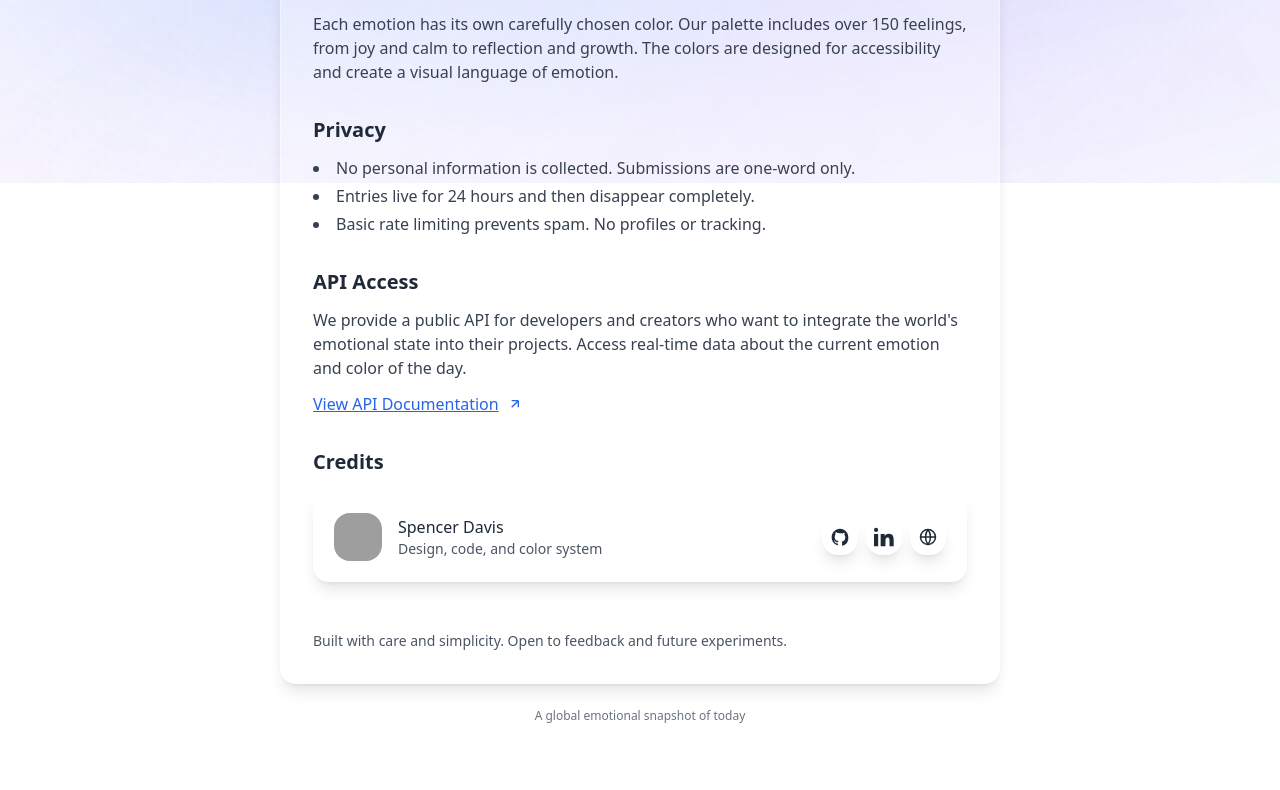
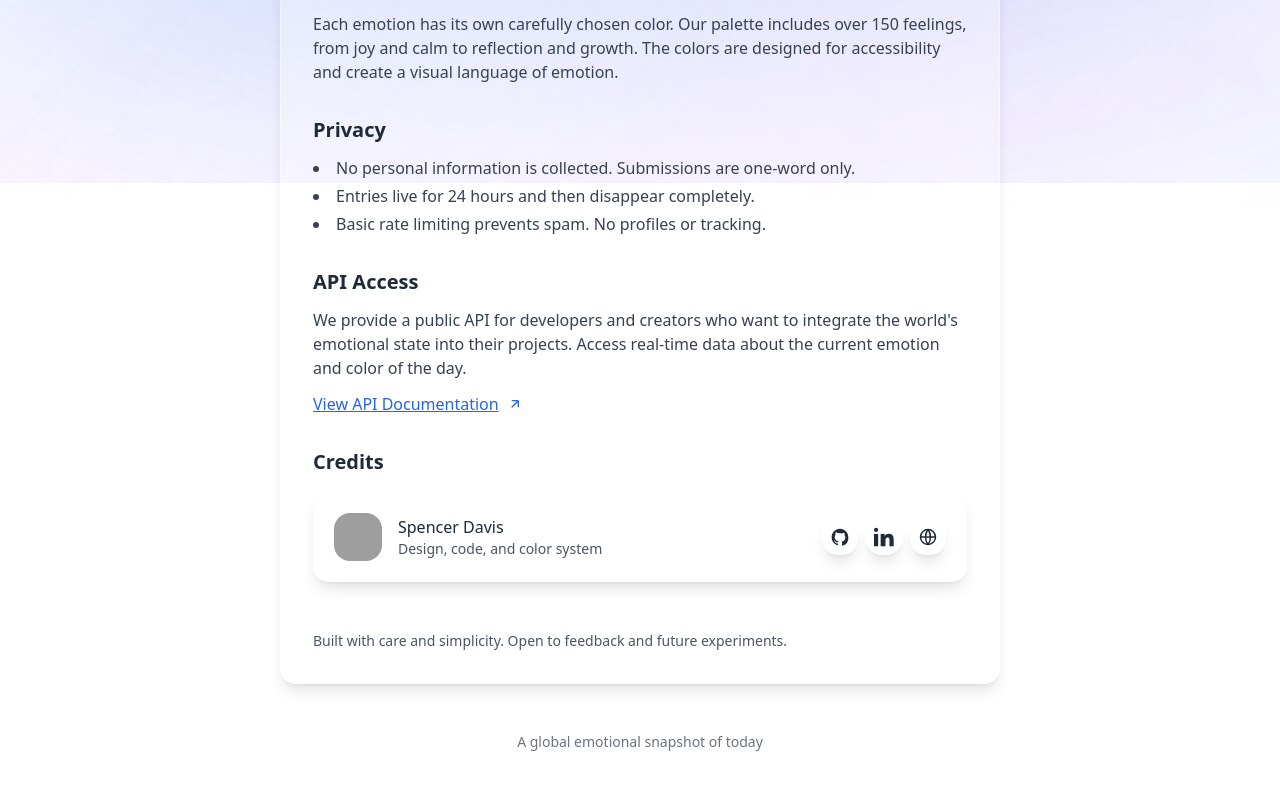
Before and after one commit to spencerdavis226/worldfeel, a React (Vite) app in the folder apps/web/: page /about in a window 1280 px wide. Shown: the part 617-1407 px from the top of the page. Built offline with nearby package versions, Linux system fonts and the light colour scheme; grey boxes are pictures that could not be loaded.

Commit message:
Update AboutPage footer styles for improved readability and spacing
- Increased top padding and changed text size in the footer for better visual hierarchy.
- Enhanced overall layout consistency with recent updates to footer spacing across the application.

```diff
--- a/apps/web/src/features/AboutPage.tsx
+++ b/apps/web/src/features/AboutPage.tsx
@@ -312,8 +312,8 @@ export function AboutPage() {
         </div>
 
         {/* Footer with proper spacing */}
-        <div className="w-full text-center pb-16 sm:pb-20 px-4 pt-4 sm:pt-6">
-          <p className="text-xs text-gray-500">
+        <div className="w-full text-center pb-16 sm:pb-20 px-4 pt-8 sm:pt-12">
+          <p className="text-sm text-gray-500">
             A global emotional snapshot of today
           </p>
         </div>
--- a/apps/web/src/features/ApiDocsPage.tsx
+++ b/apps/web/src/features/ApiDocsPage.tsx
@@ -175,8 +175,8 @@ export function ApiDocsPage() {
         </div>
 
         {/* Footer with proper spacing */}
-        <div className="w-full text-center pb-16 sm:pb-20 px-4 pt-4 sm:pt-6">
-          <p className="text-xs text-gray-500">
+        <div className="w-full text-center pb-16 sm:pb-20 px-4 pt-8 sm:pt-12">
+          <p className="text-sm text-gray-500">
             Real-time global emotional data
           </p>
         </div>
```
